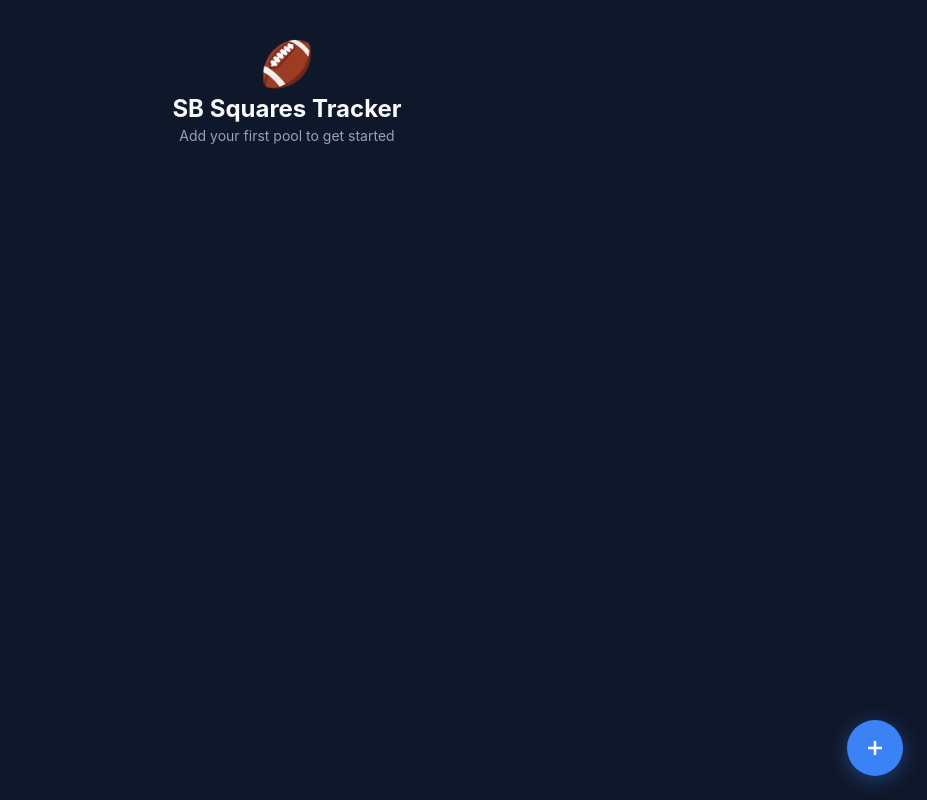
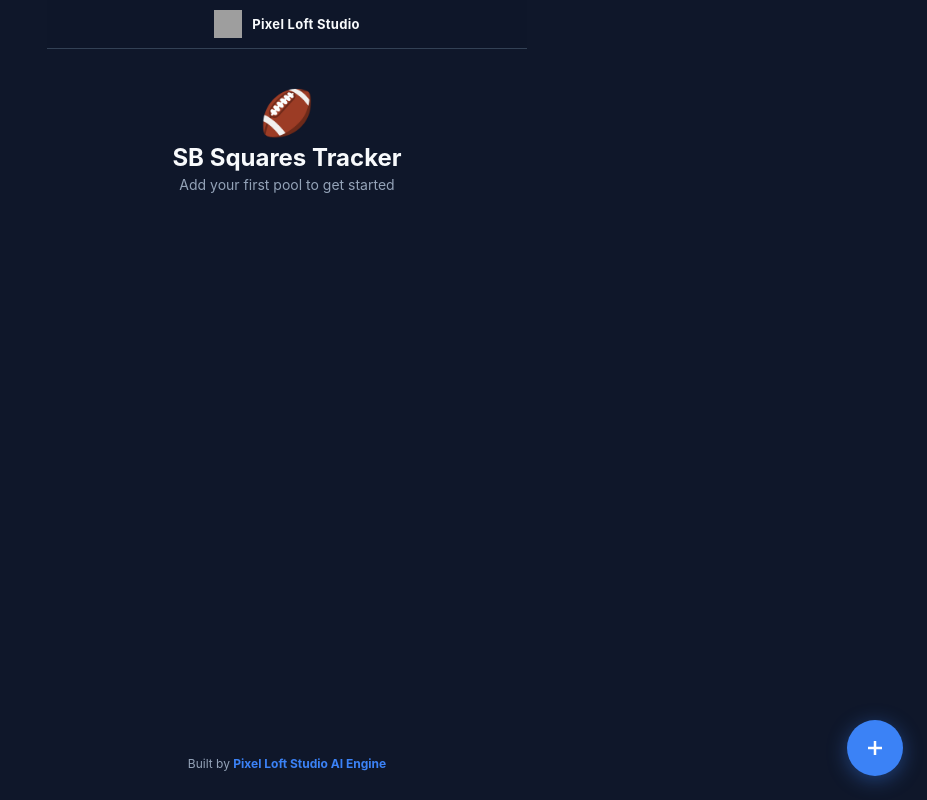
Before and after one commit to ktg107/sb-squares, a React (Vite) app: page / in a window 1280 px wide. Shown: the whole page, without its empty margins (353-1280 px from the left). Built offline with nearby package versions, Linux system fonts and the light colour scheme; grey boxes are pictures that could not be loaded.

Commit message:
initial deploy

```diff
--- a/src/App.jsx
+++ b/src/App.jsx
@@ -10,6 +10,11 @@ const POOL_TYPES = [
   { key: "every_score", label: "Every Score", desc: "Winner on every score change" },
   { key: "minute", label: "Minute by Minute", desc: "Winner checked every minute" },
 ];
+const BRAND = {
+  name: "Pixel Loft Studio",
+  url: "https://pixelloft.studio",
+  logo: "/pixelloft-logo.png",
+};
 
 const C = {
   bg: "#0f172a", card: "#1e293b", accent: "#3b82f6", accentDark: "#2563eb",
@@ -28,6 +33,41 @@ const btnStyle = (bg) => ({
   padding: "10px 20px", borderRadius: 10, border: "none", background: bg,
   color: "#fff", fontWeight: 600, fontSize: 14, cursor: "pointer",
 });
+const parseMoney = (val) => {
+  if (val === "" || val == null) return "";
+  const n = Number(val);
+  if (Number.isNaN(n)) return "";
+  return Math.max(0, n);
+};
+
+function BrandHeader() {
+  return (
+    <div style={{
+      display: "flex", alignItems: "center", justifyContent: "center",
+      gap: 10, padding: "10px 12px", background: "rgba(15,23,42,0.9)",
+      borderBottom: `1px solid ${C.border}`,
+    }}>
+      <a href={BRAND.url} target="_blank" rel="noreferrer"
+        style={{ display: "inline-flex", alignItems: "center", gap: 10, textDecoration: "none" }}>
+        <img src={BRAND.logo} alt={`${BRAND.name} logo`} style={{ width: 28, height: 28 }} />
+        <span style={{ color: C.text, fontWeight: 700, fontSize: 13, letterSpacing: 0.3 }}>
+          {BRAND.name}
+        </span>
+      </a>
+    </div>
+  );
+}
+
+function BrandFooter() {
+  return (
+    <div style={{ padding: "20px 12px 28px", textAlign: "center" }}>
+      <a href={BRAND.url} target="_blank" rel="noreferrer"
+        style={{ color: C.textDim, fontSize: 12, textDecoration: "none" }}>
+        Built by <span style={{ color: C.accent, fontWeight: 700 }}>Pixel Loft Studio AI Engine</span>
+      </a>
+    </div>
+  );
+}
 
 // ─── ESPN API ──────────────────────────────────────────────
 const ESPN_BASE = "https://site.api.espn.com/apis/site/v2/sports/football/nfl";
@@ -313,7 +353,11 @@ function ConfigStep({ config, setConfig, games, onFetchGames, onDone }) {
         <div>
           <label style={{ color: C.textDim, fontSize: 12, fontWeight: 600 }}>Buy-in Amount ($)</label>
           <input type="number" min="0" style={{ ...inputStyle, marginTop: 4 }} placeholder="25"
-            value={config.buyIn || ""} onChange={(e) => setConfig((c) => ({ ...c, buyIn: e.target.value }))} />
+            value={config.buyIn === 0 ? 0 : (config.buyIn || "")}
+            onChange={(e) => {
+              const next = parseMoney(e.target.value);
+              setConfig((c) => ({ ...c, buyIn: next }));
+            }} />
         </div>
 
         <div>
@@ -950,7 +994,7 @@ function PoolDetail({ pool, onBack, onUpdate, game }) {
 // ═══════════════════════════════════════════════════════════
 function HomeScreen({ pools, onSelect, onNewPool, onDelete }) {
   const totalSquares = pools.reduce((s, p) => s + p.mySquares.flat().filter(Boolean).length, 0);
-  const totalInvested = pools.reduce((s, p) => s + (p.buyIn || 0), 0);
+  const totalInvested = pools.reduce((s, p) => s + (Number(p.buyIn) || 0), 0);
 
   return (
     <div style={{ padding: "16px 16px 100px" }}>
@@ -1112,7 +1156,10 @@ export default function App() {
       background: C.bg, minHeight: "100vh",
       fontFamily: "-apple-system, BlinkMacSystemFont, 'Segoe UI', sans-serif",
       maxWidth: 480, margin: "0 auto",
+      display: "flex", flexDirection: "column",
     }}>
+      <BrandHeader />
+      <div style={{ flex: 1 }}>
         {view === "home" && (
           <HomeScreen pools={pools}
             onSelect={(id) => { setActivePoolId(id); setView("detail"); }}
@@ -1131,5 +1178,7 @@ export default function App() {
           />
         )}
       </div>
+      <BrandFooter />
+    </div>
   );
 }
```
Also changed, not shown: 1 other file (tests, documents, lock files or other folders). Lines whose indentation alone changed are shown as unchanged.
